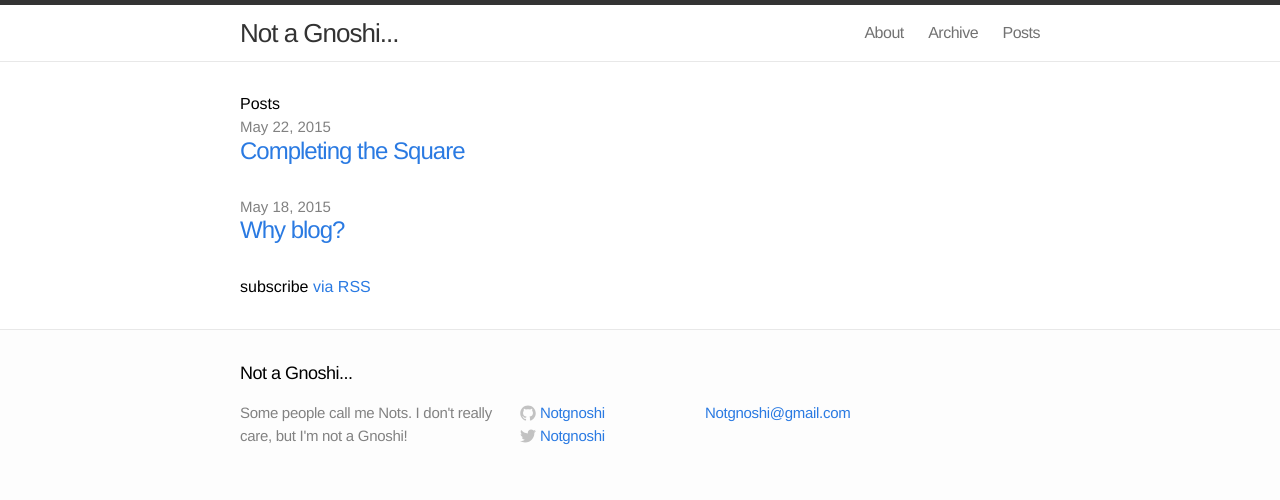
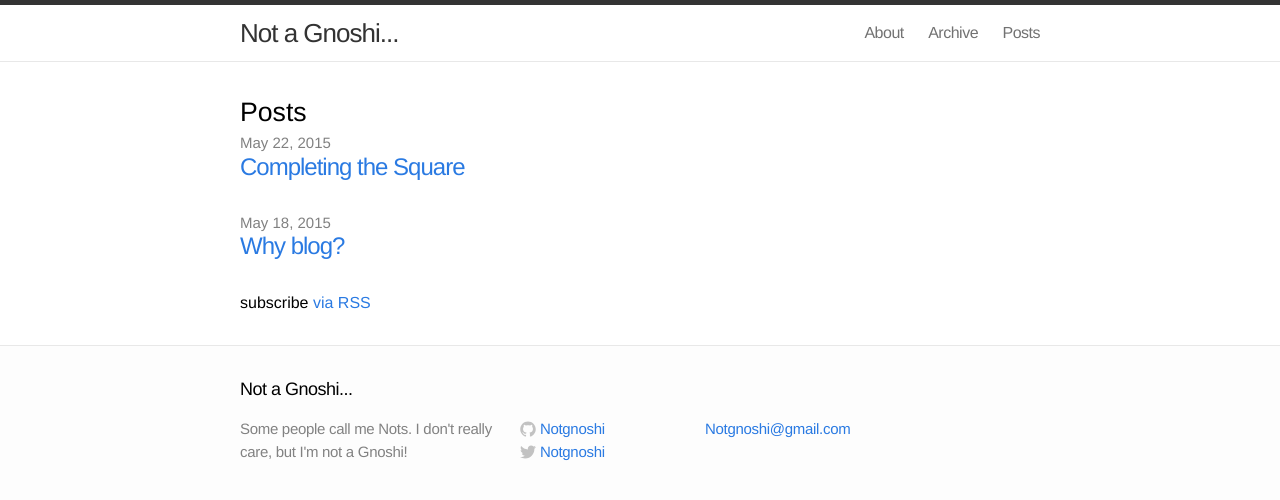
Before and after one commit to Notgnoshi/notgnoshi.github.io, a Jekyll site: the page built from index.html, in a window 1280 px wide. Shown: the top 500 px of the page. Built offline with Jekyll 4.4.1, drawn with Linux system fonts in a browser that asks for light colours.

Commit message:
some brief changes

```diff
--- a/index.html
+++ b/index.html
@@ -4,7 +4,7 @@ title: Posts
 ---
 <!-- Index page, list of posts -->
 <div class="home">
-<h1 style="margin-bottom:0">Posts</h1>
+<h1 style="margin-bottom:0; font-size:20pt">Posts</h1>
   <ul class="posts">
     {% for post in site.posts %}
       <li>
```
